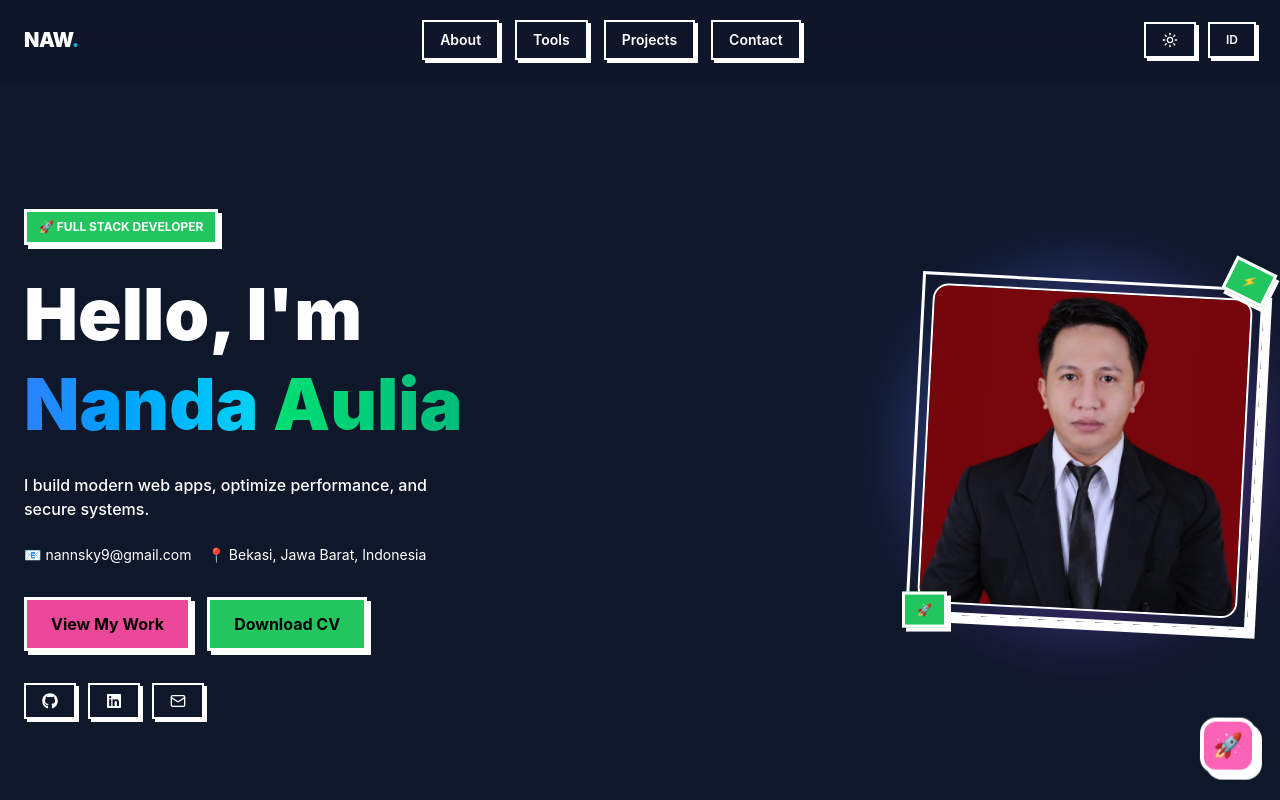
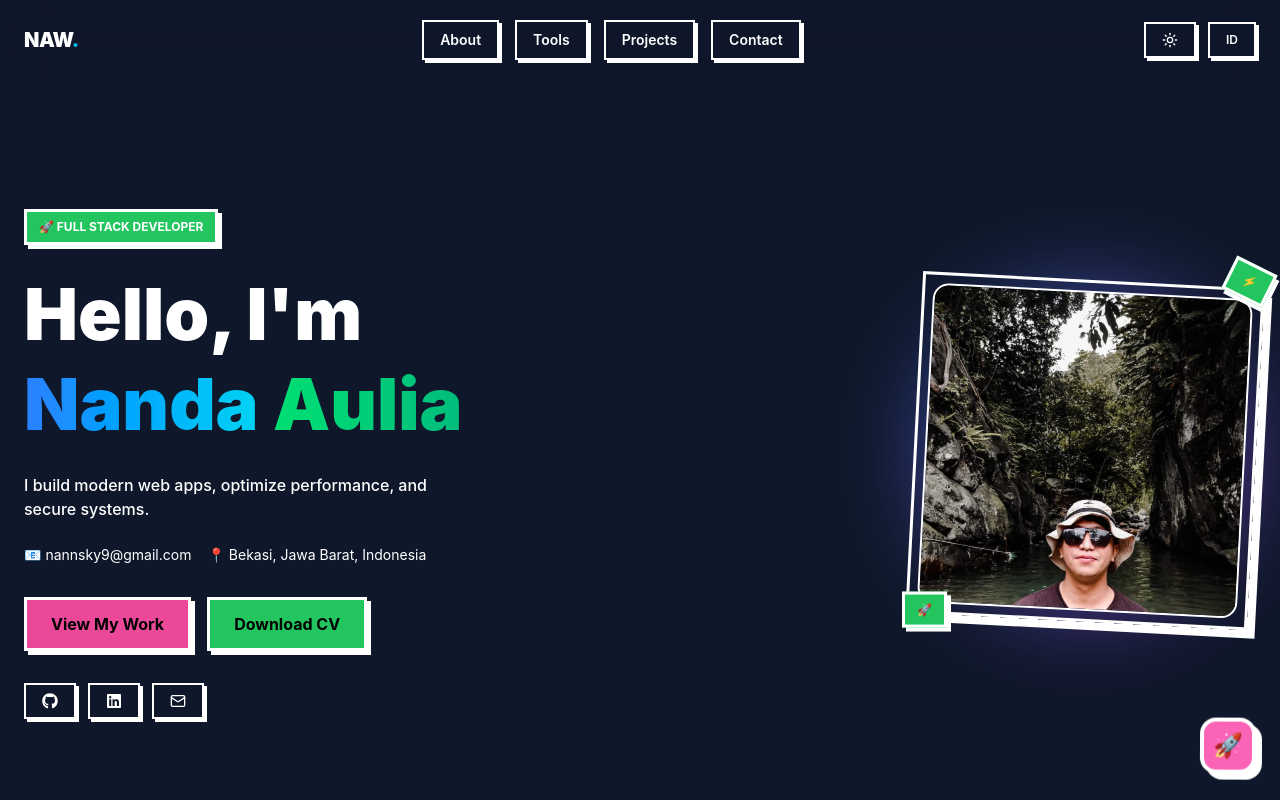
Before and after one commit to nandawicaksana/portfolio, a Next.js app: page / in a window 1280 px wide. Shown: the top 800 px of the page. Built offline with nearby package versions, Linux system fonts and the light colour scheme.

Commit message:
ganti foto euy

```diff
--- a/app/components/Hero.tsx
+++ b/app/components/Hero.tsx
@@ -89,7 +89,7 @@ export default function Hero({ lang }: Props) {
             {/* IMAGE */}
             <div className="border-cartoon shadow-cartoon-lg bg-[var(--surface)] p-2 rotate-[3deg]">
               <img
-                src="/naw.jpeg"
+                src="/nanda.jpeg"
                 className="w-[260px] h-[260px] md:w-[320px] md:h-[320px] object-cover rounded-2xl border-2 border-[var(--border)]"
               />
             </div>
```
Also changed, not shown: public/nanda.jpeg (added).
